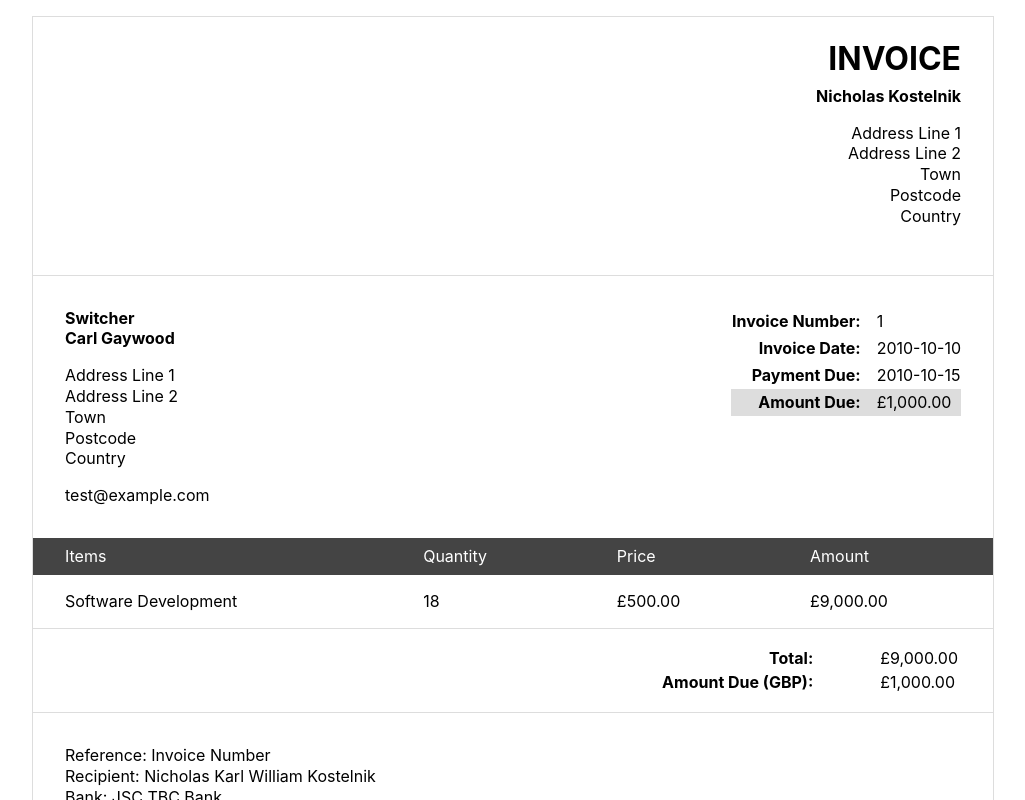
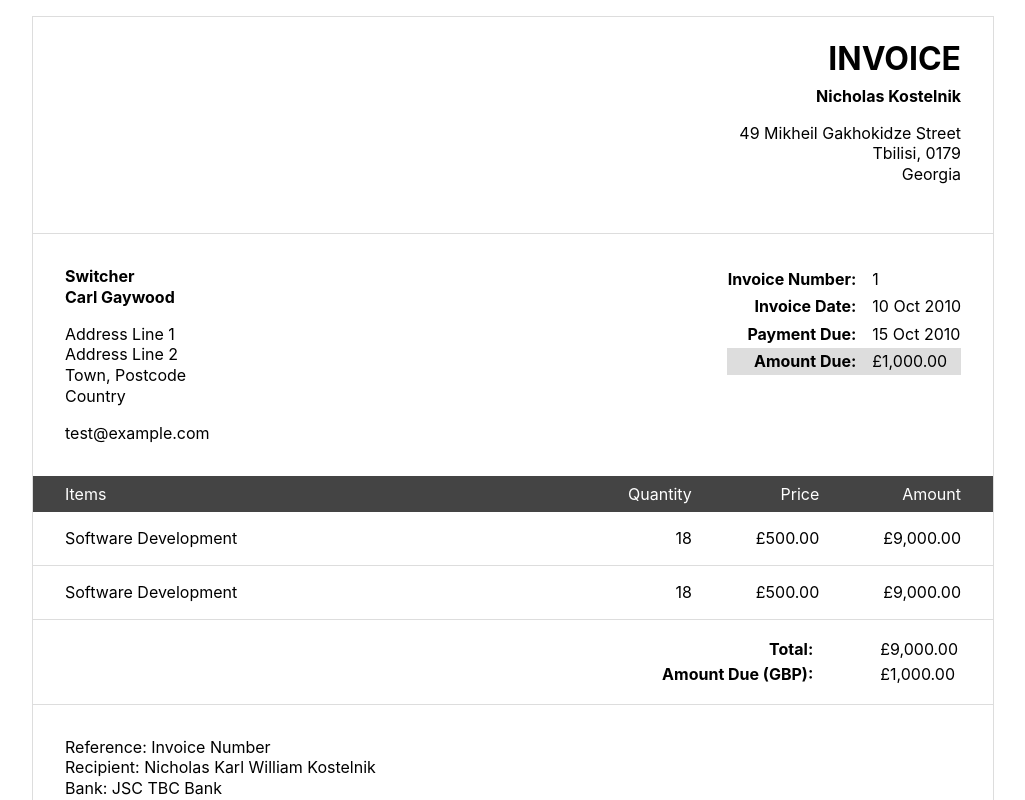
Before and after one commit to nitaigao/lancer, a Next.js app: page /invoices/1 in a window 1280 px wide. Shown: the top 800 px of the page, without its empty margins (127-1152 px from the left). Built offline with nearby package versions, Linux system fonts and the light colour scheme.

Commit message:
Formatting dates

```diff
--- /dev/null
+++ b/components/Date/Date.tsx
@@ -0,0 +1,16 @@
+import React, { ReactElement } from 'react'
+
+interface FormattedDateProps {
+  value: string
+  locale: string
+}
+
+const FormattedDate = ({ value, locale }: FormattedDateProps): ReactElement => {
+  const date = Date.parse(value)
+  const formatter = Intl.DateTimeFormat(locale, {
+    dateStyle: 'medium',
+  })
+  return <>{formatter.format(date)}</>
+}
+
+export default FormattedDate
--- a/components/RenderedInvoice/InvoiceAddress.tsx
+++ b/components/RenderedInvoice/InvoiceAddress.tsx
@@ -14,8 +14,11 @@ const InvoiceAddress = ({
   <div className={styles.container}>
     {line1 && <div>{line1}</div>}
     {line2 && <div>{line2}</div>}
-    {town && <div>{town}</div>}
-    {postcode && <div>{postcode}</div>}
+    <>
+      {town && <span>{town}</span>}
+      {town && postcode && ', '}
+      {postcode && <span>{postcode}</span>}
+    </>
     {country && <div>{country}</div>}
   </div>
 )
--- a/components/RenderedInvoice/InvoiceLineItem.module.css
+++ b/components/RenderedInvoice/InvoiceLineItem.module.css
@@ -2,6 +2,12 @@
   border-bottom: 1px solid #ddd;
 }
 
-.cell {
+.rightCell {
+  padding: 1em 2em;
+  text-align: right;
+  width: 1em;
+}
+
+.leftCell {
   padding: 1em 2em;
 }
--- a/components/RenderedInvoice/InvoiceLineItem.tsx
+++ b/components/RenderedInvoice/InvoiceLineItem.tsx
@@ -17,12 +17,12 @@ const InvoiceLineItem = ({
   lineItem: { title, quantity, price, amount },
 }: InvoiceLineItemProps): ReactElement => (
   <tr className={styles.row}>
-    <td className={styles.cell}>{title}</td>
-    <td className={styles.cell}>{quantity}</td>
-    <td className={styles.cell}>
+    <td className={styles.leftCell}>{title}</td>
+    <td className={styles.rightCell}>{quantity}</td>
+    <td className={styles.rightCell}>
       {<Currency value={price} locale={locale} currency={currency} />}
     </td>
-    <td className={styles.cell}>
+    <td className={styles.rightCell}>
       <Currency currency={currency} locale={locale} value={amount} />
     </td>
   </tr>
--- a/components/RenderedInvoice/InvoiceLineItems.module.css
+++ b/components/RenderedInvoice/InvoiceLineItems.module.css
@@ -5,6 +5,10 @@
   border: 0;
 }
 
+.right {
+  text-align: right;
+}
+
 .table {
   width: 100%;
   border-collapse: collapse;
--- a/components/RenderedInvoice/InvoiceLineItems.tsx
+++ b/components/RenderedInvoice/InvoiceLineItems.tsx
@@ -18,9 +18,9 @@ const InvoiceLineItems = ({ lineItems, currency, locale }: InvoiceLineItemsProps
       <thead className={styles.header}>
         <tr>
           <td className={styles.header}>Items</td>
-          <td className={styles.header}>Quantity</td>
-          <td className={styles.header}>Price</td>
-          <td className={styles.header}>Amount</td>
+          <td className={`${styles.header} ${styles.right}`}>Quantity</td>
+          <td className={`${styles.header} ${styles.right}`}>Price</td>
+          <td className={`${styles.header} ${styles.right}`}>Amount</td>
         </tr>
       </thead>
       <tbody>
--- a/components/RenderedInvoice/InvoiceTerms.tsx
+++ b/components/RenderedInvoice/InvoiceTerms.tsx
@@ -1,6 +1,7 @@
 import React, { ReactElement } from 'react'
 import { Invoice } from '../../types/invoice'
 import Currency from '../Currency/Currency'
+import FormattedDate from '../Date/Date'
 
 import styles from './InvoiceTerms.module.css'
 
@@ -17,11 +18,15 @@ const InvoiceTerms = ({ invoice }: InvoiceTermsProps): ReactElement => (
       </tr>
       <tr>
         <td className={styles.term}>Invoice Date:</td>
-        <td className={styles.cell}>{invoice.date}</td>
+        <td className={styles.cell}>
+          <FormattedDate value={invoice.date} locale={invoice.locale} />
+        </td>
       </tr>
       <tr>
         <td className={styles.term}>Payment Due:</td>
-        <td className={styles.cell}>{invoice.due}</td>
+        <td className={styles.cell}>
+          <FormattedDate value={invoice.due} locale={invoice.locale} />
+        </td>
       </tr>
       <tr className={styles.amountDue}>
         <td className={styles.term}>Amount Due:</td>
--- a/components/RenderedInvoice/RenderedInvoice.module.css
+++ b/components/RenderedInvoice/RenderedInvoice.module.css
@@ -1,5 +1,9 @@
+@media screen {
+  .container {
+    border: 1px solid #ddd;
+  }
+}
 .container {
-  border: 1px solid #ddd;
   margin: 1em;
   min-width: 960px;
   padding-bottom: 20em;
--- a/pages/invoices/[id].tsx
+++ b/pages/invoices/[id].tsx
@@ -40,6 +40,12 @@ export const getServerSideProps = async (): Promise<GetServerSidePropsProps> =>
             price: 500,
             amount: 9000,
           },
+          {
+            title: 'Software Development',
+            quantity: 18,
+            price: 500,
+            amount: 9000,
+          },
         ],
         total: 9000,
         client: {
@@ -57,11 +63,10 @@ export const getServerSideProps = async (): Promise<GetServerSidePropsProps> =>
         supplier: {
           name: 'Nicholas Kostelnik',
           email: 'nkostelnik@gmail.com',
-          line1: 'Address Line 1',
-          line2: 'Address Line 2',
-          town: 'Town',
-          postcode: 'Postcode',
-          country: 'Country',
+          line1: '49 Mikheil Gakhokidze Street',
+          town: 'Tbilisi',
+          postcode: '0179',
+          country: 'Georgia',
         },
         amount: 1000,
         locale: 'en-GB',
--- a/styles/globals.css
+++ b/styles/globals.css
@@ -357,3 +357,9 @@ template {
 [hidden] {
   display: none;
 }
+
+@media print {
+  body {
+    -webkit-print-color-adjust: exact;
+  }
+}
```
